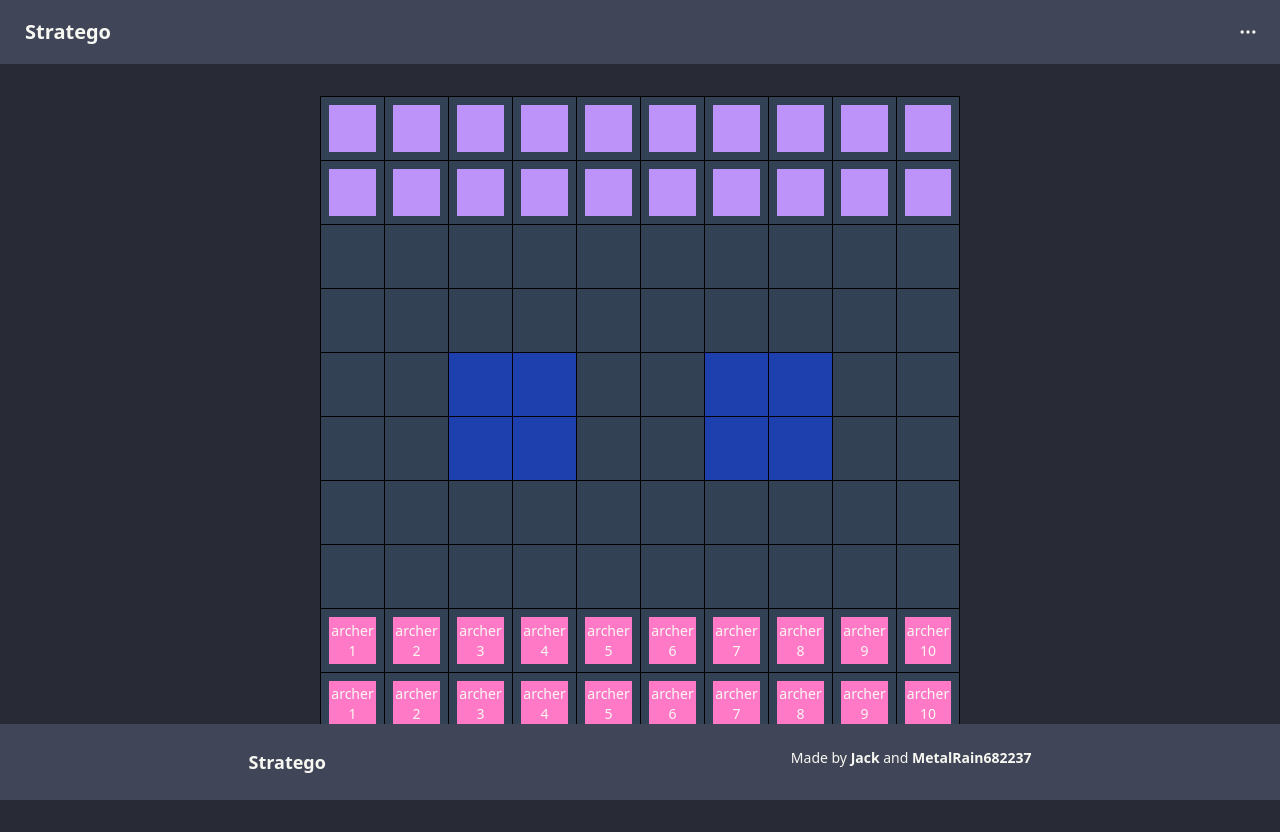
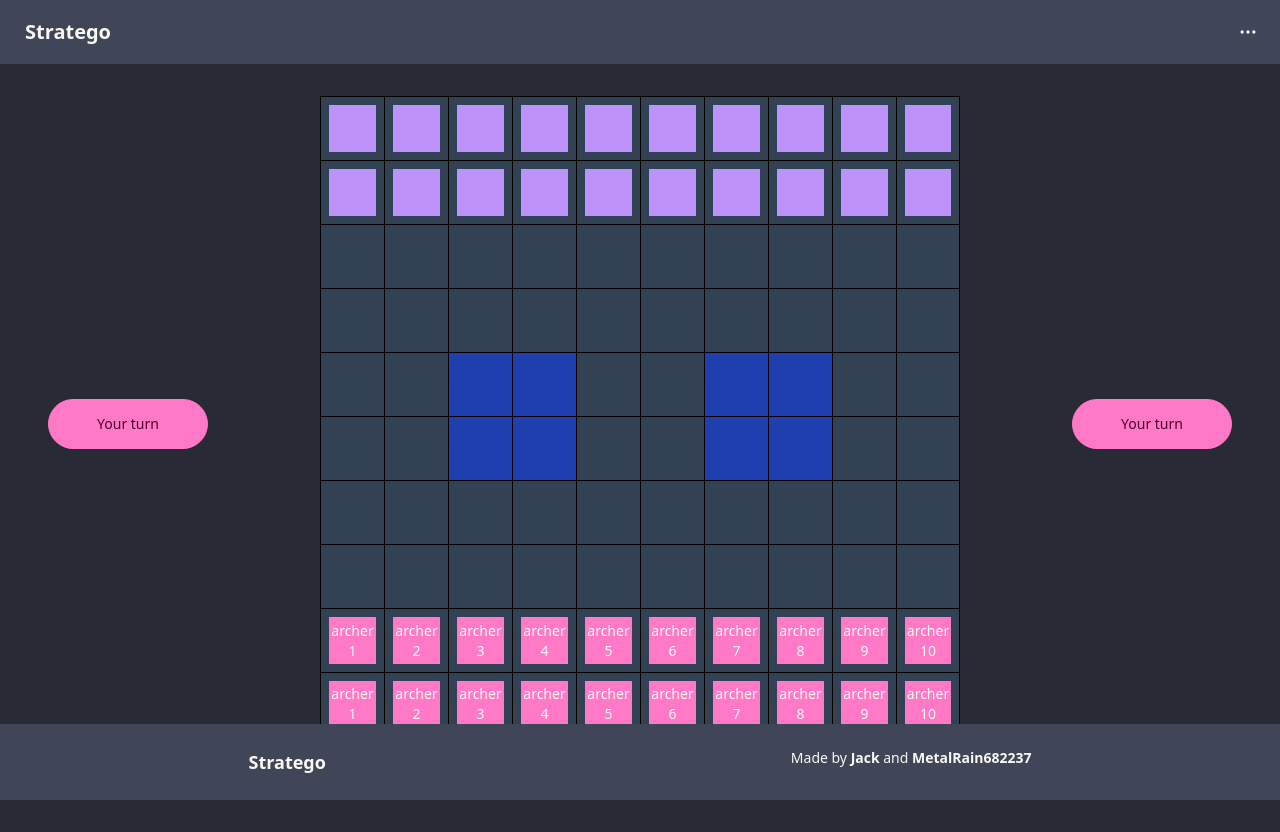
Before and after one commit to jack-rabe/stratego, a React (Vite) app: page / in a window 1280 px wide. Before the commit the page ends 800 px from the top, so only its background shows below. Built offline with nearby package versions, Linux system fonts and the light colour scheme; no server answers.

Commit message:
add turn state and turn indicators

```diff
--- a/src/App.tsx
+++ b/src/App.tsx
@@ -1,12 +1,20 @@
 import Navbar from './Navbar';
 import Footer from './Footer';
 import Board from './Board';
+import Turn from './Turn';
+import { useState } from 'react';
 
 function App() {
+    // TODO make dependent on playerID
+    const [turn, setTurn] = useState(true);
     return (
-        <div className="App ">
+        <div className="App">
             <Navbar />
-            <Board />
+            <div className="grid grid-cols-[1fr_3fr_1fr] py-16">
+                <Turn turn={turn} />
+                <Board turn={turn} switchTurn={setTurn} />
+                <Turn turn={turn} />
+            </div>
             <Footer />
         </div>
     );
--- a/src/Board.tsx
+++ b/src/Board.tsx
@@ -2,15 +2,20 @@ import Square from './Square';
 import { useState } from 'react';
 import troops from './troops';
 
-export default function Board() {
+export default function Board({ turn, switchTurn }) {
     const [squareSelected, updateSelection] = useState(-1);
     const [boardTroops, setTroops] = useState(troops);
     const squares: JSX.Element[] = [];
+
+    const changeTurn = () => {
+        switchTurn(!turn);
+    };
 
     for (let i = 0; i < 100; i++) {
         squares.push(
             <Square
                 squareSelected={squareSelected}
+                switchTurn={changeTurn}
                 update={updateSelection}
                 troops={boardTroops}
                 setTroops={setTroops}
@@ -20,6 +25,8 @@ export default function Board() {
         );
     }
     return (
-        <div className="grid grid-cols-10 w-fit mx-auto my-8">{squares}</div>
+        <div className="flex justify-center items-center">
+            <div className="grid grid-cols-10 w-fit my-8">{squares}</div>
+        </div>
     );
 }
--- a/src/Navbar.tsx
+++ b/src/Navbar.tsx
@@ -1,6 +1,6 @@
 export default function Header() {
     return (
-        <div className="navbar bg-neutral">
+        <div className="navbar bg-neutral fixed top-0">
             <div className="flex-1">
                 <a className="btn btn-ghost normal-case text-xl">Stratego</a>
                 <p className="mx-5" id="status"></p>
--- a/src/Square.tsx
+++ b/src/Square.tsx
@@ -10,6 +10,7 @@ type Props = {
     update: any;
     troops: (Troop | null)[];
     setTroops: any;
+    switchTurn: any;
 };
 
 export default function Square(props: Props) {
@@ -50,8 +51,8 @@ export default function Square(props: Props) {
         props.troops[props.squareSelected] = tmp;
         props.setTroops(props.troops);
         props.update(-1);
+        props.switchTurn(false);
     };
-    // TODO what if they are equal???
     const handleAttack = () => {
         const alliedTroop = props.troops[ss];
         let msg: string;
@@ -72,6 +73,7 @@ export default function Square(props: Props) {
         alert(msg);
         props.setTroops(props.troops);
         props.update(-1);
+        props.switchTurn();
     };
 
     return (
--- /dev/null
+++ b/src/Turn.tsx
@@ -0,0 +1,13 @@
+export default function Turn(props) {
+    return (
+        <div className="flex items-center justify-center">
+            <div
+                className={`badge mt-4 p-6 w-40 ${
+                    props.turn ? 'badge-primary' : 'badge-secondary'
+                }`}
+            >
+                {props.turn ? 'Your turn' : 'Enemy Turn'}
+            </div>
+        </div>
+    );
+}
```
Also changed, not shown: src/troop.ts (+5 -5 lines).
